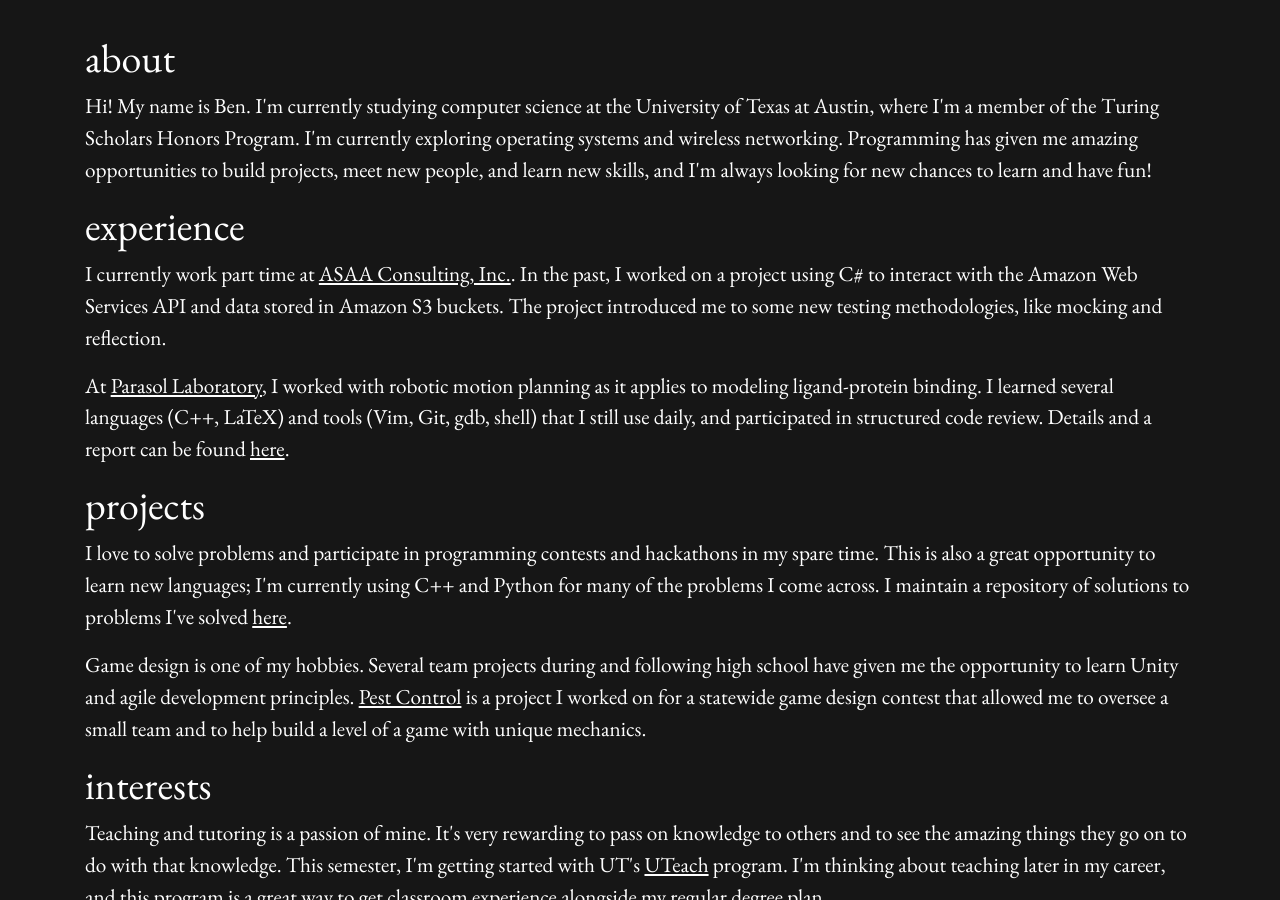
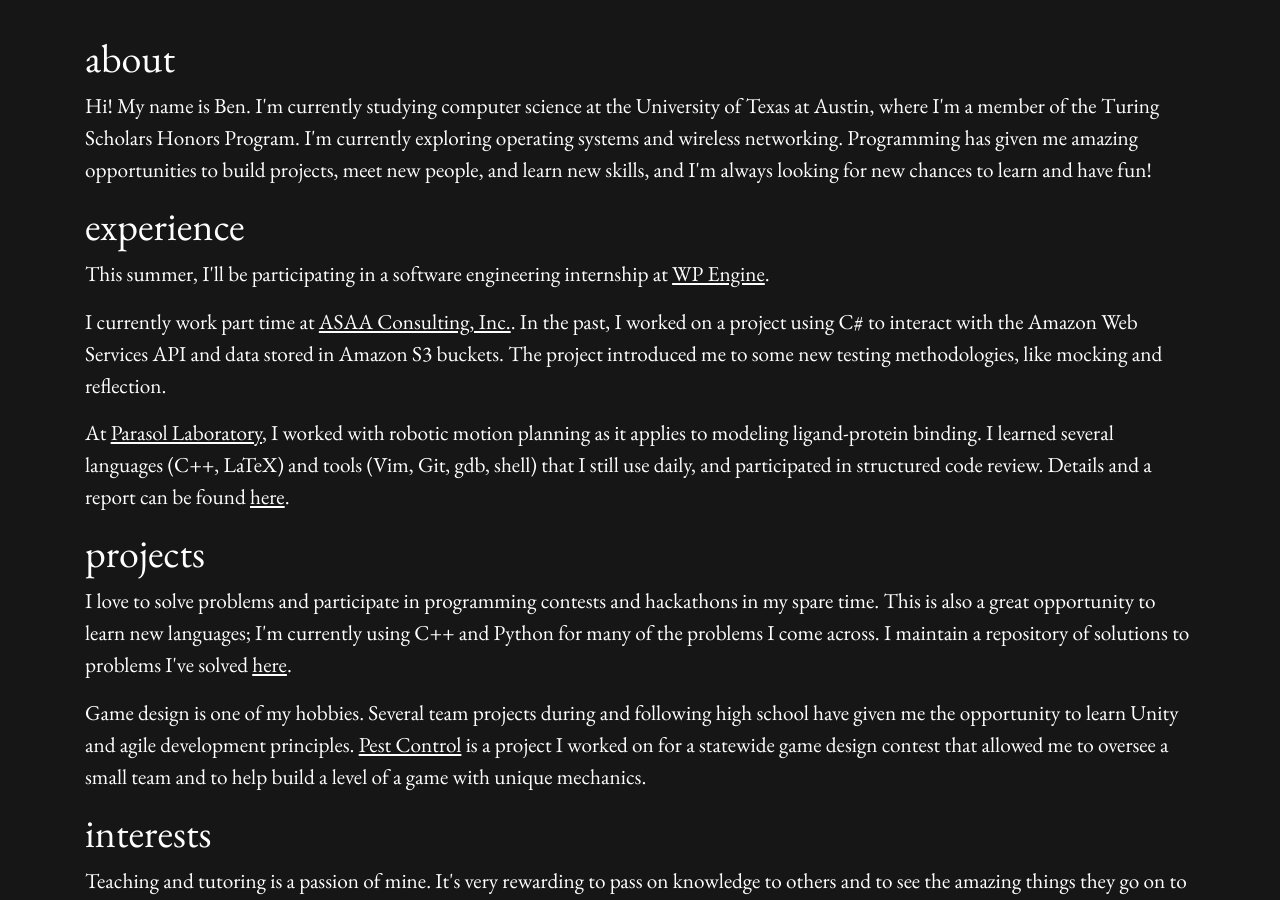
Before and after one commit to bporter816/bporter816.github.io, a Jekyll site: the page built from index.html, in a window 1280 px wide and 900 px high, scrolled down 866 px. Built offline with Jekyll 4.4.1, drawn with Linux system fonts in a browser that asks for light colours.

Commit message:
index: add upcoming WP Engine internship

```diff
--- a/index.html
+++ b/index.html
@@ -44,6 +44,10 @@ layout: default
   </p>
   <h1 id="experience">experience</h1>
   <p>
+    This summer, I'll be participating in a software engineering internship at
+    <a href="https://wpengine.com">WP Engine</a>.
+  </p>
+  <p>
     I currently work part time at <a href="http://www.asaaconsulting.com">ASAA Consulting, Inc.</a>. In the past, I
     worked on a project using C# to interact with the Amazon Web Services API and data stored in Amazon S3 buckets. The
     project introduced me to some new testing methodologies, like mocking and reflection.
```
